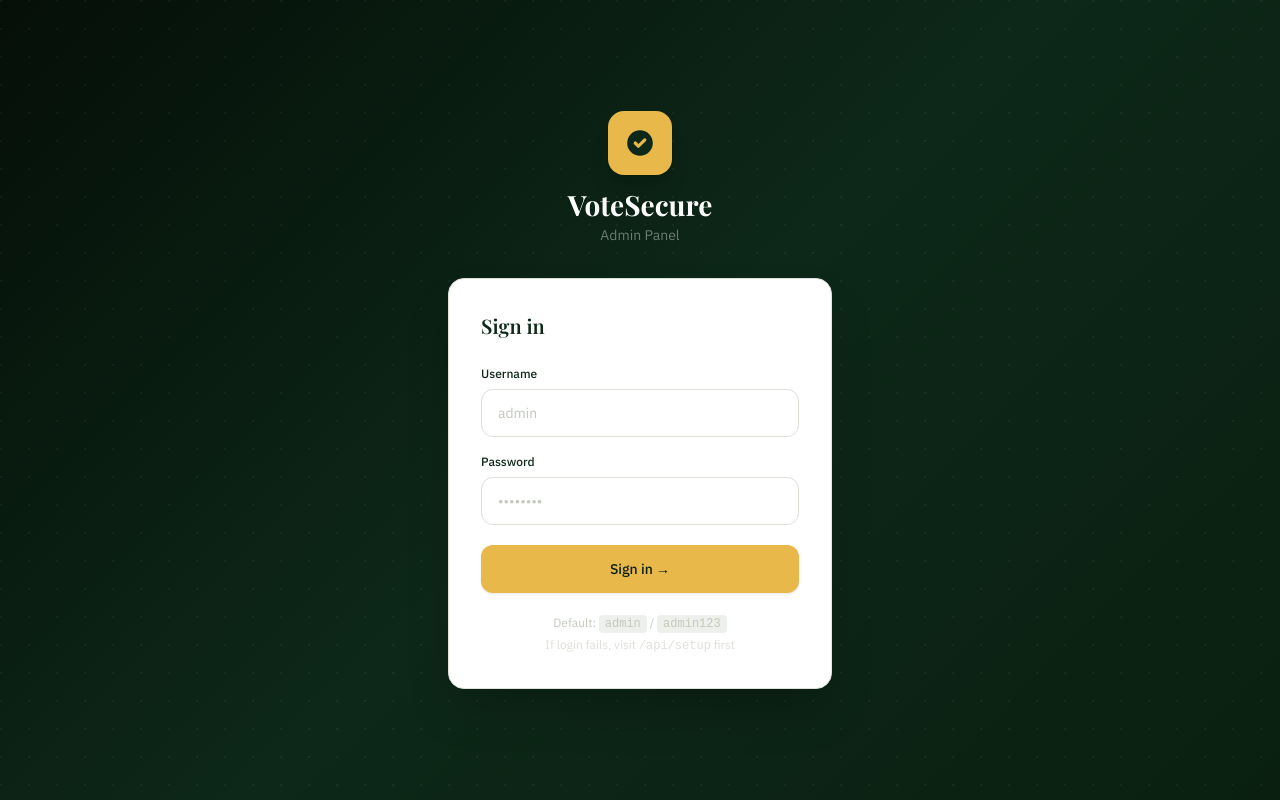
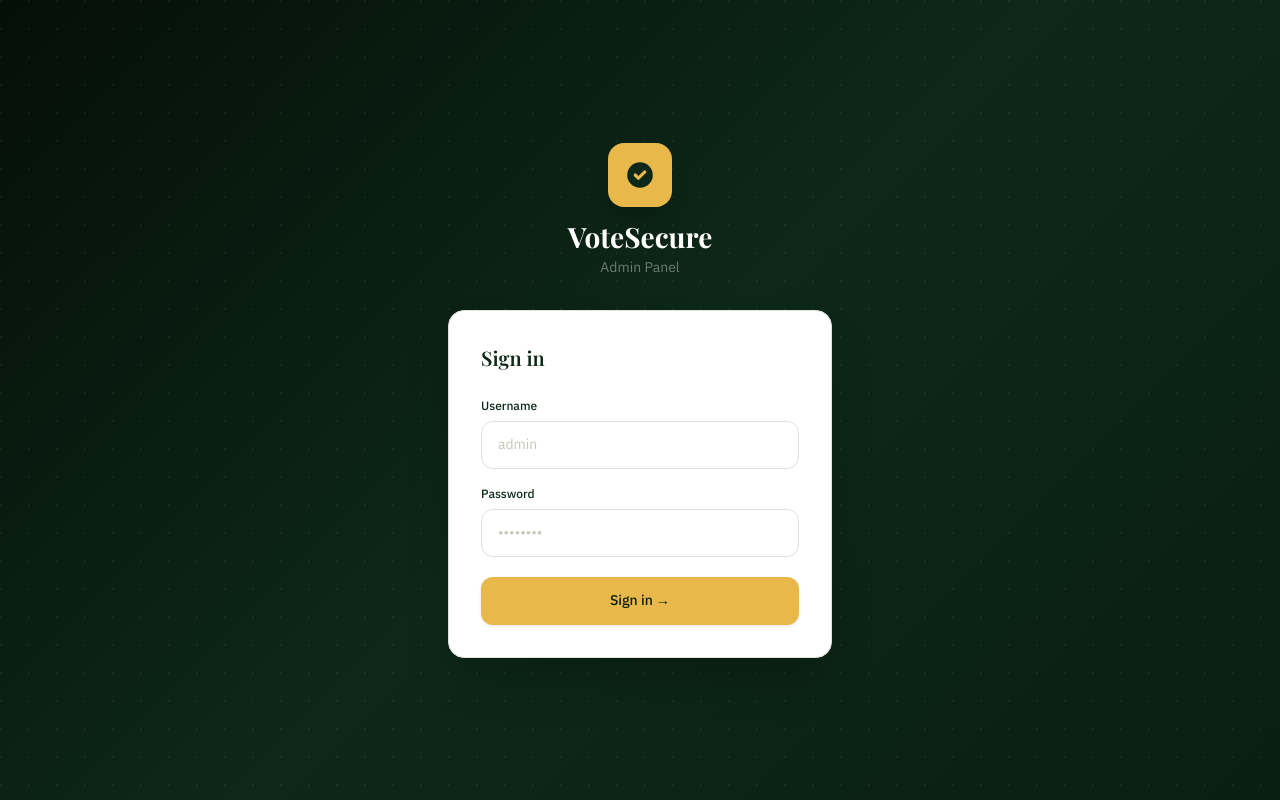
Before and after one commit to Alffy-Alfinega/vote, a Next.js app: page /admin/login in a window 1280 px wide. Built offline with nearby package versions, Linux system fonts and the light colour scheme.

Commit message:
fix: remove helper text from login page

```diff
--- a/app/admin/login/page.tsx
+++ b/app/admin/login/page.tsx
@@ -79,13 +79,7 @@ export default function AdminLoginPage() {
             </button>
           </form>
 
-          <p style={{ fontSize:".75rem", color:"var(--color-ash-300)", marginTop:"1.25rem", textAlign:"center", lineHeight:1.6 }}>
-            Default: <code style={{ fontFamily:"monospace", background:"var(--color-ash-100)", padding:".125rem .375rem", borderRadius:".25rem" }}>admin</code>
-            {" / "}
-            <code style={{ fontFamily:"monospace", background:"var(--color-ash-100)", padding:".125rem .375rem", borderRadius:".25rem" }}>admin123</code>
-            <br/>
-            <span style={{ color:"var(--color-ash-200)" }}>If login fails, visit <code style={{ fontFamily:"monospace" }}>/api/setup</code> first</span>
-          </p>
+
         </div>
       </div>
     </div>
```
